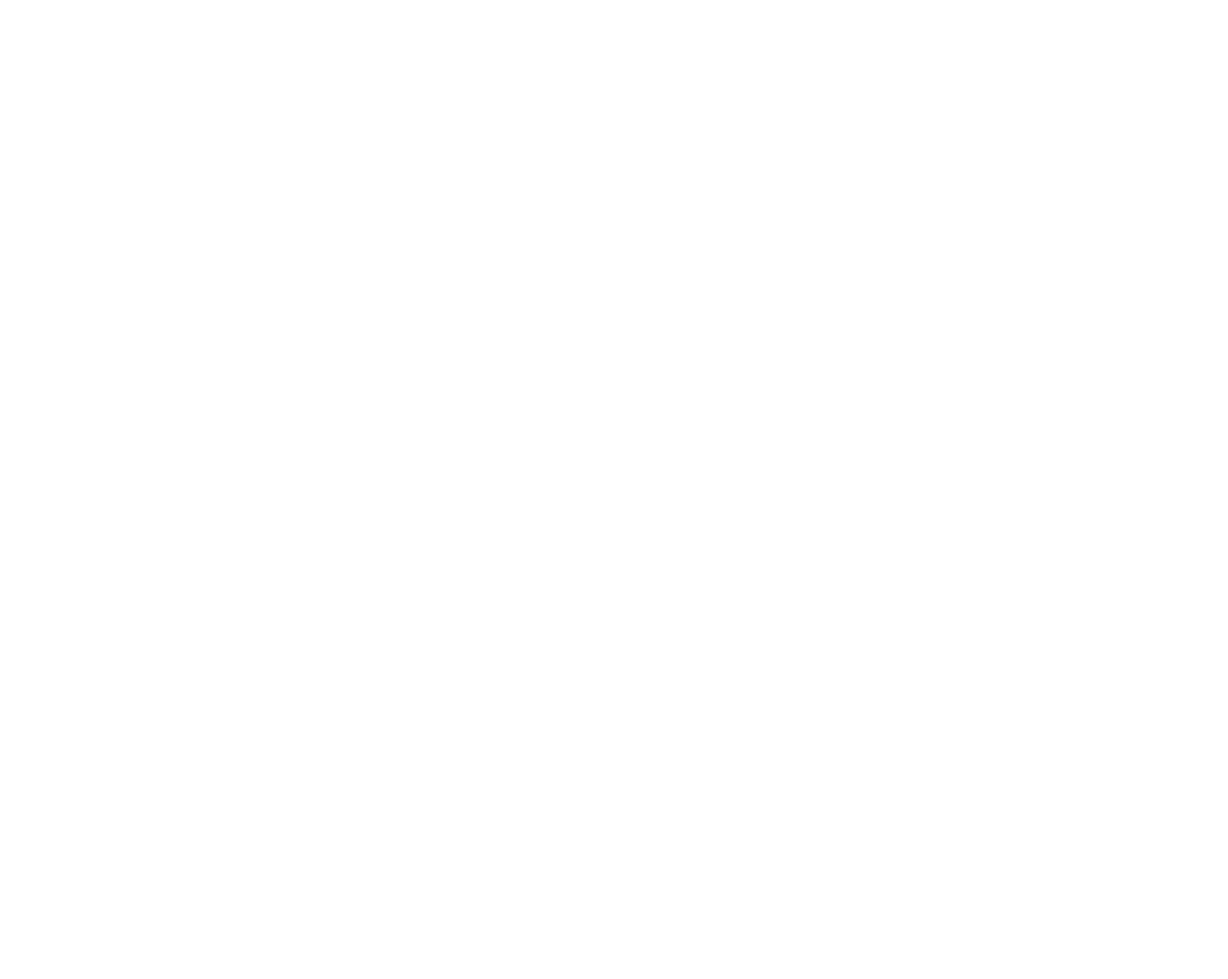
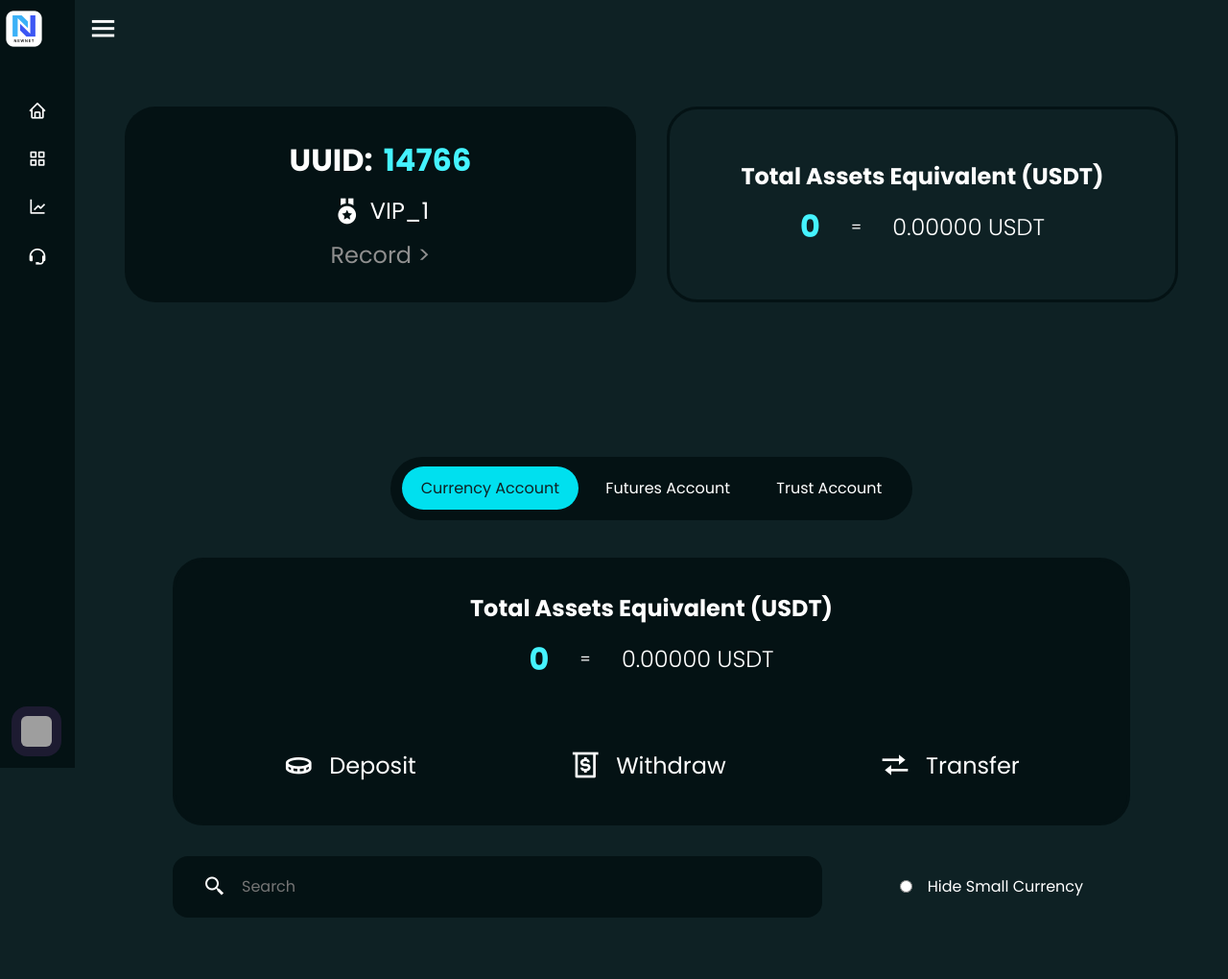
Before and after one commit to AbdullahButt2611/NewNetVIP, a plain HTML site: page myaccount.html in a window 1280 px wide. Shown: the whole page at 96% size. Before the commit the page ends 800 px from the top, so only its background shows below. Drawn offline with nearby package versions, Linux system fonts and the light colour scheme; grey boxes are pictures that could not be loaded.

Commit message:
My Account Page

```diff
--- a/css/style.css
+++ b/css/style.css
@@ -1198,7 +1198,7 @@ form  .inputCheckBox input{
 	  transition: background-color 0.6s ease;
 	}
 
-	.active, .dot:hover {
+	.dot.active, .dot:hover {
 	  background-color: #717171;
 	}
 
@@ -1385,6 +1385,187 @@ form  .inputCheckBox input{
 
 
 
+
+
+
+
+/*#region ========================		My Account	================================ */
+
+
+	.user_account_detail{
+		justify-content: space-around;
+		flex-direction: row;
+	}
+
+	.user_account_detail > div{
+		width: 50%;
+		padding: 2rem;
+		border-radius: 2rem;
+	}
+
+	.account_type_detail{
+		display: flex;
+		flex-direction: column;
+		justify-content: center;
+		align-items: center;
+		gap: 0.7rem;
+		background-color: var(--background-dark);
+
+	}
+
+	.account_type_detail .user_id{
+		display: flex;
+		gap: 0.7rem;
+		font-size: var(--h1-font-size);
+	}
+
+	.account_type_detail .user_id span{
+		color: var(--bright-color);
+	}
+
+	.badge_container{
+		display: flex;
+		font-size: var(--h2-font-size);
+		justify-content: center;
+		align-items: center;
+		gap: 0.5rem;
+	}
+
+	.badge_container i{
+		font-size: var(--h1-font-size);
+	}
+
+	.account_type_detail a{
+		text-decoration: none;
+		color: var(--link-color);
+		font-size: var(--h2-font-size);
+		transition: all 300ms ease;
+	}
+
+	.account_type_detail a:hover{
+		color: var(--bright-hover-color);
+		letter-spacing: 5px;
+	}
+
+	.balance_record{
+		display: flex;
+		justify-content: center;
+		align-items: center;
+		flex-direction: column;
+		gap: 0.7rem;
+		border: 3px solid var(--background-dark);
+	}
+
+	.balance_record h2{
+		font-size: var(--h2-font-size);
+	}
+
+	.balance_record .balance{
+		display: flex;
+		justify-content: center;
+		align-items: center;
+		gap: 2rem;
+	}
+
+	.balance_record .balance h1{
+		font-size: var(--h1-font-size);
+		color: var(--bright-color);
+	}
+
+	.balance_record .balance p{
+		font-size: var(--h2-font-size);
+		font-weight: 300;
+	}
+
+	.tab .balance_record{
+		padding: 2rem;
+		border-radius: 2rem;
+		background-color: var(--background-dark);
+	}
+
+	.tab .balance_record .links{
+		margin-top: 3rem;
+		display: flex;
+		width: 100%;
+		justify-content: space-around;
+	}
+
+	.tab .balance_record .links a{
+		display: flex;
+		justify-content: center;
+		align-items: center;
+		gap: 1rem;
+		font-size: var(--h2-font-size);
+		color: white;
+		transition: all 300ms ease;
+	}
+
+	.tab .balance_record .links a i{
+		font-size: var(--h1-font-size);
+	}
+
+	.tab .balance_record .links a:hover{
+		color: var(--bright-hover-color);
+	}
+
+	.tab .inputs{
+		margin-top: 2rem;
+		display: flex;
+		justify-content: space-between;
+		align-items: center;
+		gap: 2rem;
+	}
+
+	.tab .inputs .input_box_field{
+		display: flex;
+		justify-content: flex-start;
+		gap: 1rem;
+		align-items: center;
+		width: 70%;
+		height: 2rem;
+		padding: 2rem;
+		border-radius: 1rem;
+		background: var(--background-dark);
+	}
+
+	.tab .inputs .input_box_field i{
+		font-size: var(--h2-font-size);
+	}
+
+	.tab .inputs .input_box_field input{
+		width: 100%;
+		height: 2.5rem;
+		background: none;
+		border: none;
+		outline: none;
+		font-size: var(--h3-font-ssize);
+		color: var(--link-color);
+	}
+
+	.tab .inputs .input_radio_field{
+		display: flex;
+		width: 30%;
+		gap: 1rem;
+		justify-content: center;
+		align-items: center;
+	}
+
+	.tab .inputs .input_radio_field label{
+		cursor: pointer;
+	}
+
+
+
+/*#endregion  */
+
+
+
+
+
+
+
+
+
 /*#region ========================		Responsiveness	================================ */
 
 
@@ -1552,6 +1733,37 @@ form  .inputCheckBox input{
 		}
 
 
+		/* ========================		 User Account Page 	======================*/
+		.user_account_detail{
+			flex-direction: column;
+		}
+
+		.user_account_detail > div{
+			width: 100%;
+		}
+
+		.balance_record h2{
+			font-size: var(--h3-font-ssize);
+		}
+
+		.tab .balance_record .links{
+			flex-direction: column;
+			gap: 2rem;
+		}
+
+		.tab .inputs{
+			flex-direction: column;
+		}
+
+		.tab .inputs .input_box_field{
+			width: 100%;
+		}
+
+		.tab .inputs .input_radio_field{
+			width: 100%;
+			justify-content: flex-start;
+		}
+
 	}
 
 
@@ -1720,6 +1932,22 @@ form  .inputCheckBox input{
 			gap: 4rem;
 		}
 
+
+		/* ========================		 My Account Page 	====================== */
+
+		.balance_record .balance{
+			margin-top: 2rem;
+			flex-direction: column;
+		}
+
+		.balance_record h2{
+			text-align: center;
+		}
+
+		.user_account_tab_contaner{
+			padding: 2rem 0;
+		}
+
 	}
 
 
--- a/myaccount.html
+++ b/myaccount.html
@@ -0,0 +1,234 @@
+<!DOCTYPE html>
+<html lang="en">
+<head>
+    <meta charset="UTF-8">
+    <meta http-equiv="X-UA-Compatible" content="IE=edge">
+    <meta name="viewport" content="width=device-width, initial-scale=1.0">
+
+	<!-- FAVICON -->
+	<link rel="shortcut icon" href="Assets/Images/logo.png" type="image/x-icon">
+
+	<title>NEWNET</title>
+	<link rel="stylesheet" href="css/style.css">
+
+	<!-- LINK FOR BOXICONS -->
+	<link href='https://unpkg.com/boxicons@2.1.4/css/boxicons.min.css' rel='stylesheet'>
+</head>
+
+<body>
+
+    <div class="sidebar close">
+        <div class="logo-details">
+            <img class='bx bxl-c-plus-plus' src="Assets/Images/logo.png" alt="">
+            <span class="logo_name">NewNet</span>
+        </div>
+        <ul class="nav-links">
+            <li>
+                <a href="home.html">
+                    <i class='bx bx-home'></i>
+                    <span class="link_name">Home</span>
+                </a>
+                <ul class="sub-menu blank">
+                    <li><a class="link_name" href="home.html">Home</a></li>
+                </ul>
+            </li>
+            <li>
+                <a href="features.html">
+                    <i class='bx bx-grid-alt' ></i>
+                    <span class="link_name">Features</span>
+                </a>
+                <ul class="sub-menu blank">
+                    <li><a class="link_name" href="features.html">Features</a></li>
+                </ul>
+            </li>
+            <li>
+                <a href="quantify.html">
+                <i class='bx bx-line-chart' ></i>
+                <span class="link_name">Quantify</span>
+                </a>
+                <ul class="sub-menu blank">
+                <li><a class="link_name" href="quantify.html">Quantify</a></li>
+                </ul>
+            </li>
+            <li>
+                <a href="customerservice.html">
+                    <i class='bx bx-support'></i>
+                <span class="link_name">Customer Service</span>
+                </a>
+                <ul class="sub-menu blank">
+                <li><a class="link_name" href="customerservice.html">Customer Service</a></li>
+                </ul>
+            </li>
+            <li>
+                <a href="myaccount.html">
+                    <div class="profile-details">
+                        <div class="profile-content">
+                            <img src="Assets/Images/profile.jpg" alt="profileImg">
+                        </div>
+                        <div class="name-job">
+                            <div class="profile_name">Prem Shahi</div>
+                            <div class="job">My Account</div>
+                        </div>
+                        <i class='bx bx-log-out' ></i>
+                    </div>
+                </a>
+            </li>
+        </ul>
+    </div>
+
+    <section class="home-section">
+        <div class="home-content">
+
+            <div class="links">
+                <i class='bx bx-menu' ></i>
+            </div>
+
+            <section class="section user_account_detail">
+
+                <div class="account_type_detail">
+                    <h2 class="user_id">
+                        UUID:
+                        <span>14766</span>
+                    </h2>
+                    <div class="badge_container">
+                        <i class='bx bxs-medal' ></i>
+                        <p>VIP_1</p>
+                    </div>
+                    <a href="orderlist.html" class="record_link">Record ></a>
+                </div>
+
+                <div class="balance_record">
+                    <h2>Total Assets Equivalent (USDT)</h2>
+                   <div class="balance"> <h1>0</h1> = <p>0.00000 USDT</p></div>
+                </div>
+
+            </section>
+
+            <section class="section user_account_tab_contaner">
+                <div class="tab-nav-bar">
+
+                    <div class="tab-navigation">
+
+                      <i class='bx bx-chevron-left left-btn'></i>
+                      <i class='bx bx-chevron-right right-btn' ></i>
+
+                      <ul class="tab-menu">
+                        <li class="tab-btn active">Currency Account</li>
+                        <li class="tab-btn">Futures Account</li>
+                        <li class="tab-btn">Trust Account</li>
+                      </ul>
+
+                    </div>
+
+                  </div>
+
+                  <div class="tab-content">
+
+                    <div class="tab active">
+
+
+                        <div class="balance_record">
+                            <h2>Total Assets Equivalent (USDT)</h2>
+                            <div class="balance"> <h1>0</h1> = <p>0.00000 USDT</p></div>
+                            <div class="links">
+                                <a href="recharge.html">
+                                    <i class='bx bx-coin'></i>
+                                    <p>Deposit</p>
+                                </a>
+                                <a href="bitwithdrawlist.html">
+                                    <i class='bx bx-money-withdraw' ></i>
+                                    <p>Withdraw</p>
+                                </a>
+                                <a href="transfer.html">
+                                    <i class='bx bx-transfer' ></i>
+                                    <p>Transfer</p>
+                                </a>
+                            </div>
+                        </div>
+
+                        <div class="inputs">
+                            <div class="input_box_field">
+                                <i class='bx bx-search-alt-2' ></i>
+                                <input type="text" placeholder="Search">
+                            </div>
+                            <div class="input_radio_field">
+                                <input type="radio" name="" id="radio-search">
+                                <label for="radio-search">Hide Small Currency</label>
+                            </div>
+                        </div>
+
+                        <section class="section"></section>
+
+
+
+                    </div>
+
+                    <div class="tab">
+
+                        <div class="balance_record">
+                            <h2>Total Assets Equivalent (USDT)</h2>
+                            <div class="balance"> <h1>0</h1> = <p>0.00000 USDT</p></div>
+                            <div class="links">
+                                <a href="transfer.html">
+                                    <i class='bx bx-transfer' ></i>
+                                    <p>Transfer</p>
+                                </a>
+                            </div>
+                        </div>
+
+                        <div class="inputs">
+                            <div class="input_box_field">
+                                <i class='bx bx-search-alt-2' ></i>
+                                <input type="text" placeholder="Search">
+                            </div>
+                            <div class="input_radio_field">
+                                <input type="radio" name="" id="radio-search">
+                                <label for="radio-search">Hide Small Currency</label>
+                            </div>
+                        </div>
+
+                        <section class="section"></section>
+
+                    </div>
+
+                    <div class="tab">
+
+                        <div class="balance_record">
+                            <h2>Total Assets Equivalent (USDT)</h2>
+                            <div class="balance"> <h1>0</h1> = <p>0.00000 USDT</p></div>
+                            <div class="links">
+                                <a href="transfer.html">
+                                    <i class='bx bx-transfer' ></i>
+                                    <p>Transfer</p>
+                                </a>
+                            </div>
+                        </div>
+
+                        <div class="inputs">
+                            <div class="input_box_field">
+                                <i class='bx bx-search-alt-2' ></i>
+                                <input type="text" placeholder="Search">
+                            </div>
+                            <div class="input_radio_field">
+                                <input type="radio" name="" id="radio-search">
+                                <label for="radio-search">Hide Small Currency</label>
+                            </div>
+                        </div>
+
+                        <section class="section"></section>
+
+                    </div>
+
+
+                  </div>
+            </section>
+        </div>
+
+    </section>
+
+
+
+    <script src="js/main.js"></script>
+
+</body>
+</html>
```
Also changed, not shown: home.html (+1 -1 lines), notifications.html (+96 -0 lines), bitwithdrawlist.html (added), orderlist.html (added), recharge.html (added), transfer.html (added).
